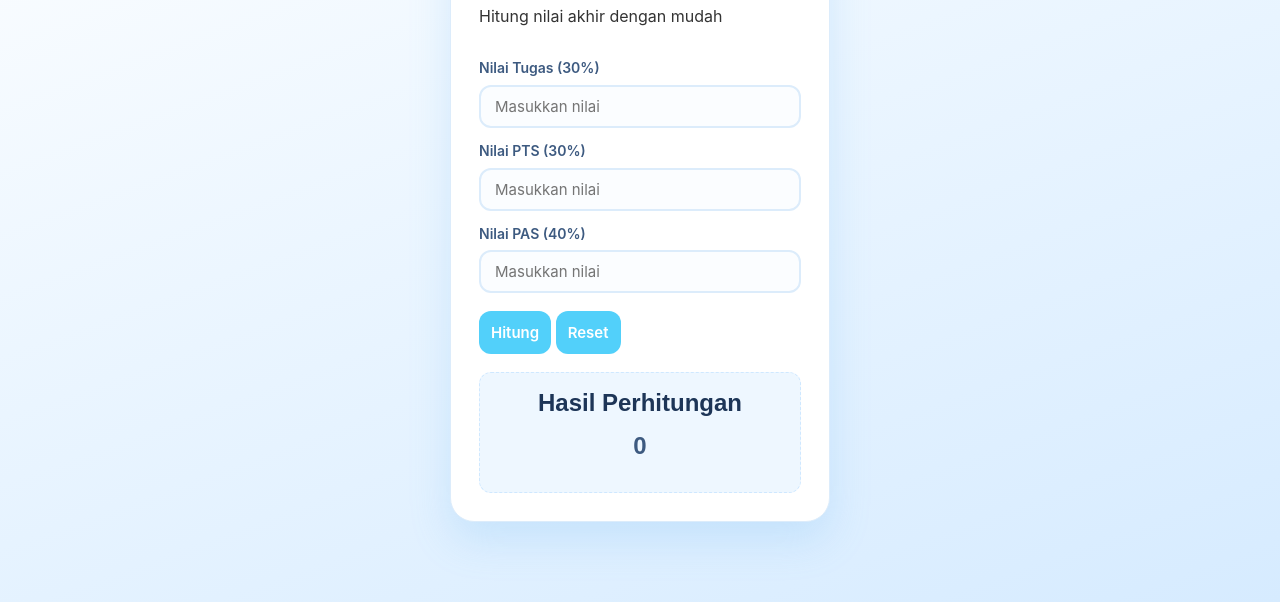
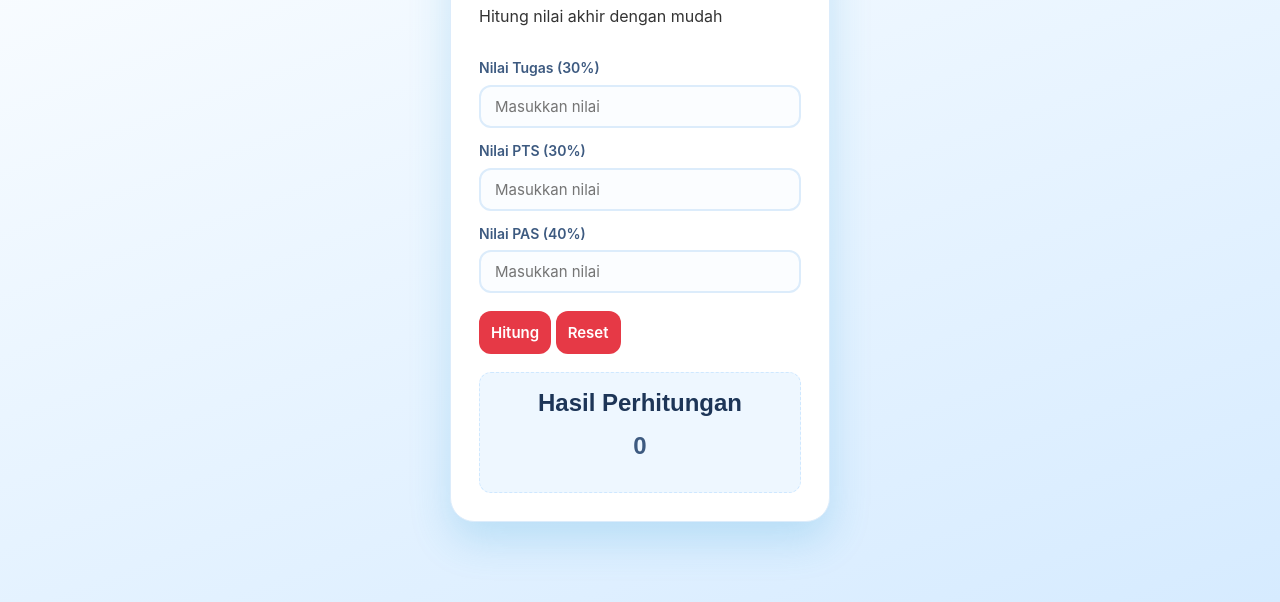
Before and after one commit to kiranadewiaurellia/tugas-portofolio-kiranadewiaurellia, a plain HTML site: page kalkulator.html in a window 1280 px wide. Shown: the part 234-836 px from the top of the page. Drawn offline with Linux system fonts and the light colour scheme; files whose address does not match are found by name.

Commit message:
Perbaiki saran code review: repo ganda, kalkulator, tinggi gambar kartu

```diff
--- a/css/kalkulator.css
+++ b/css/kalkulator.css
@@ -1,17 +1,47 @@
-/* ===== GANTI WARNA DI SINI SAJA ===== */
-.kalkulator {
-  --biru: #52d0fa;          /* tombol dan fokus input */
-  --biru-gelap: #52d0fa;    /* tombol saat disorot */
-  --biru-muda: #cfe8ff;     /* biru pastel (garis atas) */
-  --teks: #3d5a80;          /* judul, label, dan teks hasil */
+/* ===== WARNA MODE TERANG (default) - GANTI WARNA DI SINI ===== */
+:root {
+  --biru: #E63946;          /* tombol dan fokus input */
+  --biru-gelap: #1d82b5;    /* tombol saat disorot */
+  --biru-muda: #cfe8ff;     /* garis atas dan border */
+  --teks: #3d5a80;          /* judul, label, teks hasil */
   --kotak: #ffffff;         /* latar kotak kalkulator */
   --hasil: #eef7ff;         /* latar kotak hasil */
+  --input-bg: #fbfdff;      /* latar kolom input */
+  --border: #dcecfb;        /* border kotak dan input */
+  --bayangan: rgba(43, 159, 214, 0.22);
+  --latar-1: #ffffff;       /* gradasi latar halaman */
+  --latar-2: #eaf5ff;
+  --latar-3: #d6ebff;
 }
 
-/* Latar halaman: gradasi putih ke biru pastel */
+/* ===== WARNA MODE GELAP =====
+   Sesuaikan selector dengan yang dipakai main.js kamu
+   (misalnya document.body.classList.toggle("dark")).
+   Selector yang tidak dipakai boleh dibiarkan. */
+body.dark,
+body.dark-mode,
+body.mode-gelap,
+body.gelap,
+[data-theme="dark"] {
+  --biru: #E63946;
+  --biru-gelap: #E63946;
+  --biru-muda: #2a4a66;
+  --teks: #dbe9f7;
+  --kotak: #1b2636;
+  --hasil: #223247;
+  --input-bg: #141d2b;
+  --border: #2d4057;
+  --bayangan: rgba(0, 0, 0, 0.45);
+  --latar-1: #0d1520;
+  --latar-2: #121c2a;
+  --latar-3: #172436;
+}
+
+/* Latar halaman */
 body {
-  background: linear-gradient(160deg, #ffffff 0%, #eaf5ff 50%, #d6ebff 100%);
+  background: linear-gradient(160deg, var(--latar-1) 0%, var(--latar-2) 50%, var(--latar-3) 100%);
   min-height: 100vh;
+  transition: background 0.3s;
 }
 
 /* ===== KOTAK KALKULATOR ===== */
@@ -24,14 +54,15 @@ body {
   background: var(--kotak);
   padding: 34px 28px 28px;
   border-radius: 24px;
-  border: 1px solid #dcecfb;
-  box-shadow: 0 18px 40px rgba(107, 182, 242, 0.22);
+  border: 1px solid var(--border);
+  box-shadow: 0 18px 40px var(--bayangan);
   display: flex;
   flex-direction: column;
   gap: 10px;
+  transition: background 0.3s, border-color 0.3s;
 }
 
-/* Garis gradasi biru pastel di atas kotak */
+/* Garis gradasi di atas kotak */
 .kalkulator::before {
   content: "";
   position: absolute;
@@ -59,18 +90,18 @@ body {
 .kalkulator input {
   width: 100%;
   padding: 10px 14px;
-  border: 2px solid #dcecfb;
+  border: 2px solid var(--border);
   border-radius: 12px;
-  background: #fbfdff;
+  background: var(--input-bg);
+  color: var(--teks);
   font-size: 15px;
   transition: border-color 0.2s, box-shadow 0.2s;
 }
 
-/* Saat kolom diklik */
 .kalkulator input:focus {
   outline: none;
   border-color: var(--biru);
-  box-shadow: 0 0 0 4px rgba(107, 182, 242, 0.22);
+  box-shadow: 0 0 0 4px var(--bayangan);
 }
 
 /* ===== TOMBOL ===== */
@@ -90,7 +121,7 @@ body {
 .kalkulator button:hover {
   background: var(--biru-gelap);
   transform: translateY(-2px);
-  box-shadow: 0 8px 18px rgba(107, 182, 242, 0.45);
+  box-shadow: 0 8px 18px var(--bayangan);
 }
 
 .kalkulator button:active {
@@ -109,13 +140,13 @@ body {
   color: var(--teks);
 }
 
-/* Sembunyikan kotak hasil selama masih kosong */
 #hasil:empty {
   display: none;
 }
 
 /* ===== LINK KEMBALI ===== */
 .kembali {
+  display: block;
   margin-top: 12px;
   text-align: center;
   font-size: 14px;
--- a/css/style.css
+++ b/css/style.css
@@ -158,6 +158,15 @@ main {
   border: 1px solid var(--warna-garis);
   border-radius: 12px;
   box-shadow: 0 4px 12px rgba(0, 0, 0, 0.08);
+}
+
+.kartu img
+{
+  display: block;
+  width: 100%;
+  height: 200px;
+  object-fit: cover;
+  margin-bottom: 0.75rem;
 }
 
 .daftar-kartu {
--- a/js/main.js
+++ b/js/main.js
@@ -166,6 +166,3 @@ if (tombolRepo) {
     }
   });
 }
-if (daftarRepo) {
-  ambilRepo();
-}
--- a/kalkulator.html
+++ b/kalkulator.html
@@ -9,6 +9,7 @@
 
     <link rel="stylesheet" href="css/style.css">
     <link rel="stylesheet" href="css/kalkulator.css">
+    <script src="js/main.js" defer></script>
 </head>
 
 <body>
@@ -25,6 +26,7 @@
                     <li><a href="kalkulator.html">Kalkulator</a></li>
                 </ul>
             </nav>
+            <button type="button" id="tombol-tema" class="tombol-tema">Mode Gelap</button>
         </div>
     </header>
 
```
